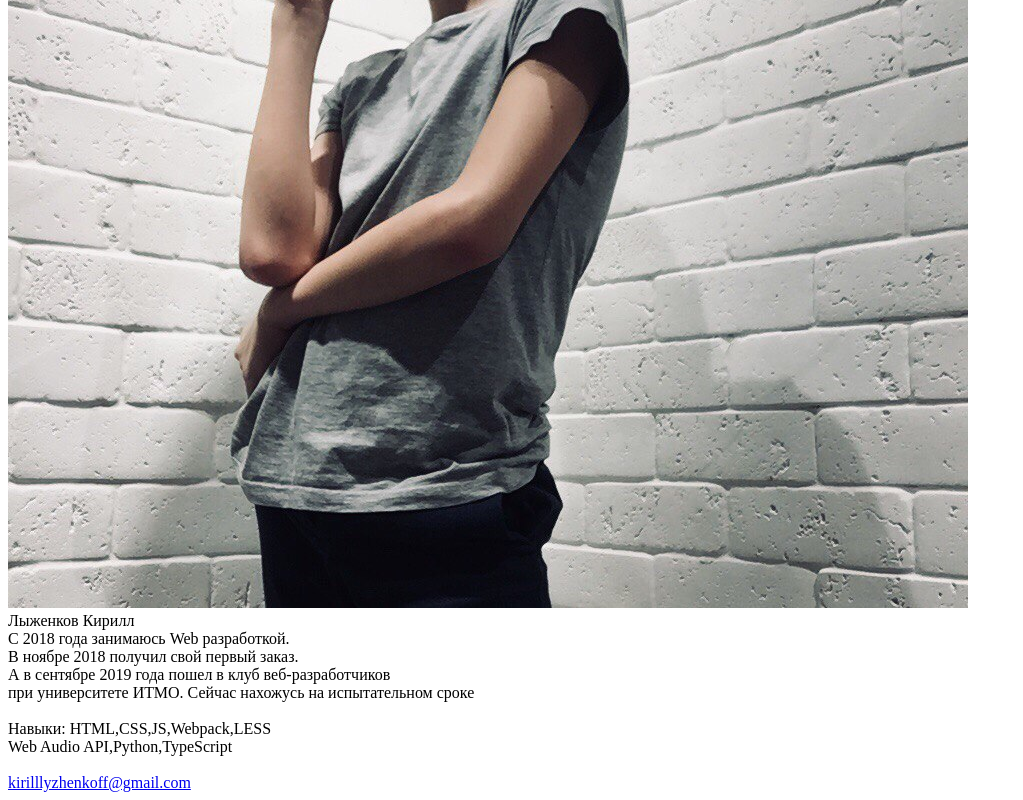
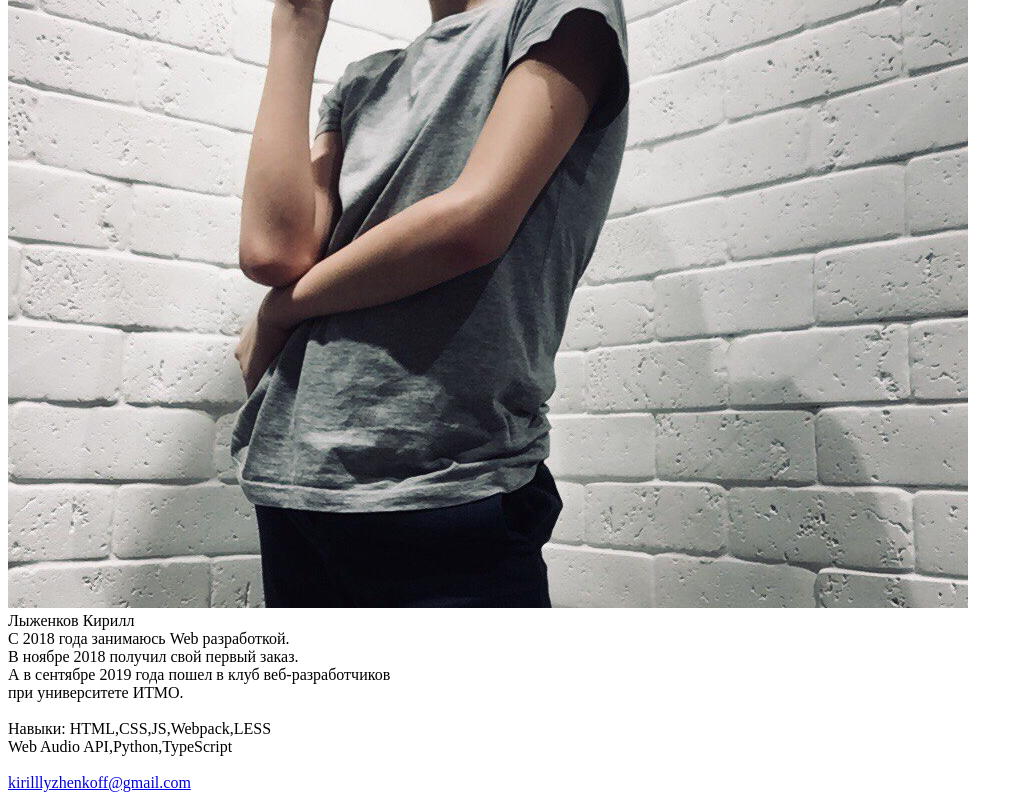
Before and after one commit to Lyzhenkoff/about-lyzhenkoff, a plain HTML site: page index.html in a window 1280 px wide. Shown: the part 350-1150 px from the top of the page, without its empty margins (0-1023 px from the left). Drawn offline with Linux system fonts and the light colour scheme; a web font is replaced by a local one.

Commit message:
update index.html

```diff
--- a/index.html
+++ b/index.html
@@ -15,7 +15,7 @@
       C 2018 года занимаюсь Web разработкой.<br>
       В ноябре 2018 получил свой первый заказ.<br>
       А в сентябре 2019 года пошел в клуб веб-разработчиков<br>
-      при университете ИТМО. Сейчас нахожусь на испытательном сроке
+      при университете ИТМО.
     </div>
     <br>
     <div class="skills">
```
